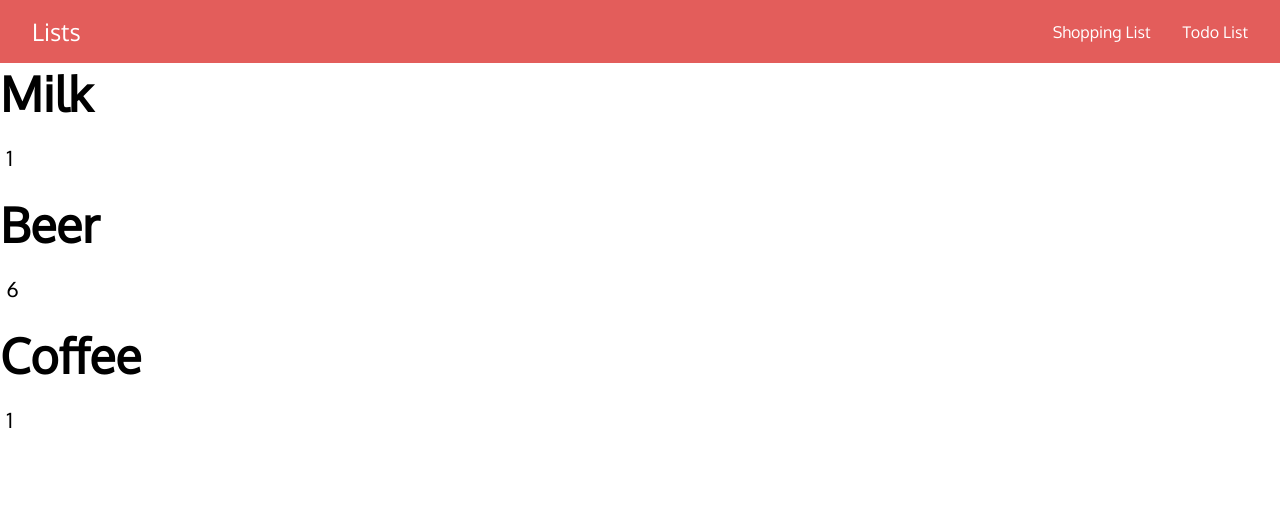
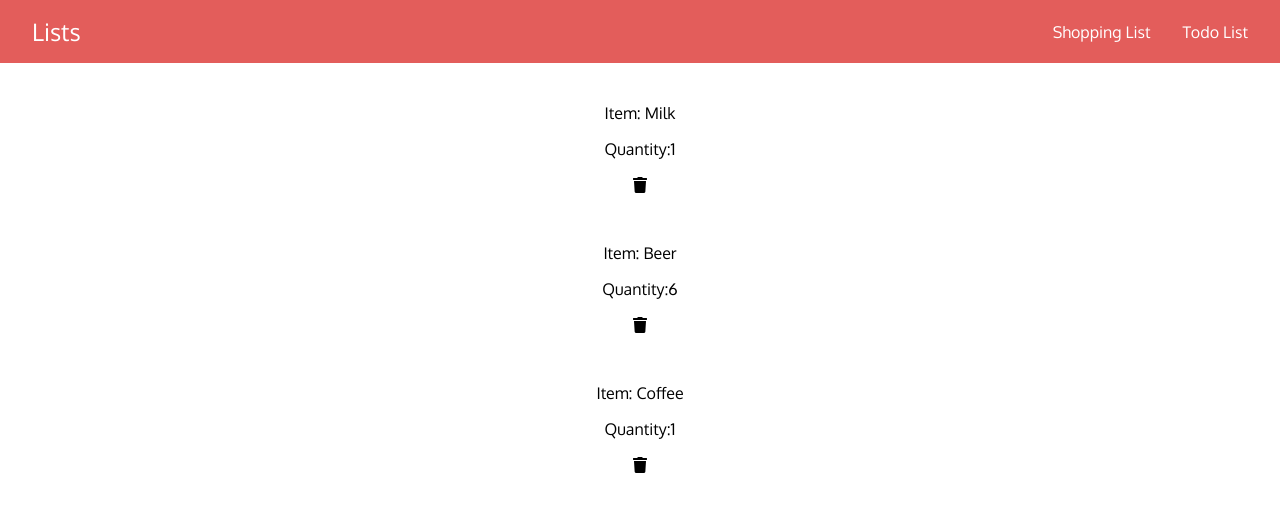
Before and after one commit to madeleinewoodbury/lists, a React (Create React App) app: page /shopping in a window 1280 px wide. Shown: the top 512 px of the page. Built offline with nearby package versions, Linux system fonts and the light colour scheme.

Commit message:
Context API with provider state implemented. Context reducer for delete action. Items in shopping list can be removed with onclick function

```diff
--- a/public/index.html
+++ b/public/index.html
@@ -10,6 +10,12 @@
     <meta name="theme-color" content="#000000" />
     <link rel="manifest" href="%PUBLIC_URL%/manifest.json" />
     <link
+      rel="stylesheet"
+      href="https://use.fontawesome.com/releases/v5.8.1/css/all.css"
+      integrity="sha384-50oBUHEmvpQ+1lW4y57PTFmhCaXp0ML5d60M1M7uH2+nqUivzIebhndOJK28anvf"
+      crossorigin="anonymous"
+    />
+    <link
       href="https://fonts.googleapis.com/css?family=Oxygen"
       rel="stylesheet"
     />
--- a/src/App.js
+++ b/src/App.js
@@ -5,10 +5,12 @@ import Header from "./components/layout/Header";
 import Home from "./components/page/Home";
 import Todo from "./components/page/Todo";
 import ShoppingItems from "./components/page/shopping/ShoppingItems";
+import { Provider } from "./context";
 
 class App extends Component {
   render() {
     return (
+      <Provider>
         <Router>
           <div className="App">
             <Header />
@@ -19,6 +21,7 @@ class App extends Component {
             </Switch>
           </div>
         </Router>
+      </Provider>
     );
   }
 }
--- /dev/null
+++ b/src/components/page/shopping/Shopping.css
@@ -0,0 +1,13 @@
+.card {
+  width: 50%;
+  margin: 2rem auto;
+}
+
+.item-list {
+  text-align: center;
+}
+
+.item-list li {
+  list-style: none;
+  padding: 0.5rem 0;
+}
--- a/src/components/page/shopping/Shopping.js
+++ b/src/components/page/shopping/Shopping.js
@@ -1,14 +1,36 @@
 import React, { Component } from "react";
 import PropTypes from "prop-types";
+import { Consumer } from "../../../context";
+import "./Shopping.css";
 
 class Shopping extends Component {
+  onDeleteClick = (id, dispatch) => {
+    dispatch({ type: "DELETE_ITEM", payload: id });
+  };
   render() {
-    const { name, quantity } = this.props.item;
+    const { id, name, quantity } = this.props.item;
     return (
-      <div>
-        <h1>{name}</h1>
-        <p>{quantity}</p>
-      </div>
+      <Consumer>
+        {value => {
+          const { dispatch } = value;
+          return (
+            <div>
+              <div className="card">
+                <ul className="item-list">
+                  <li>Item: {name}</li>
+                  <li>Quantity:{quantity}</li>
+                  <li>
+                    <i
+                      onClick={this.onDeleteClick.bind(this, id, dispatch)}
+                      className="fas fa-trash"
+                    />
+                  </li>
+                </ul>
+              </div>
+            </div>
+          );
+        }}
+      </Consumer>
     );
   }
 }
--- a/src/components/page/shopping/ShoppingItems.js
+++ b/src/components/page/shopping/ShoppingItems.js
@@ -1,38 +1,22 @@
 import React, { Component } from "react";
 import Shopping from "./Shopping";
+import { Consumer } from "../../../context";
 
 class ShoppingItems extends Component {
-  constructor() {
-    super();
-    this.state = {
-      shoppingItems: [
-        {
-          id: 1,
-          name: "Milk",
-          quantity: 1
-        },
-        {
-          id: 2,
-          name: "Beer",
-          quantity: 6
-        },
-        {
-          id: 3,
-          name: "Coffee",
-          quantity: 1
-        }
-      ]
-    };
-  }
   render() {
-    const { shoppingItems } = this.state;
-
     return (
-      <div>
-        {shoppingItems.map(item => (
-          <Shopping key={item.id} item={item} />
-        ))}
-      </div>
+      <Consumer>
+        {value => {
+          const { shoppingItems } = value;
+          return (
+            <React.Fragment>
+              {shoppingItems.map(item => (
+                <Shopping key={item.id} item={item} />
+              ))}
+            </React.Fragment>
+          );
+        }}
+      </Consumer>
     );
   }
 }
--- /dev/null
+++ b/src/context.js
@@ -0,0 +1,52 @@
+import React, { Component } from "react";
+
+const Context = React.createContext();
+
+const reducer = (state, action) => {
+  switch (action.type) {
+    case "DELETE_ITEM":
+      return {
+        ...state,
+        shoppingItems: state.shoppingItems.filter(
+          item => item.id !== action.payload
+        )
+      };
+    default:
+      return state;
+  }
+};
+
+export class Provider extends Component {
+  state = {
+    shoppingItems: [
+      {
+        id: 1,
+        name: "Milk",
+        quantity: "1"
+      },
+      {
+        id: 2,
+        name: "Beer",
+        quantity: "6"
+      },
+      {
+        id: 3,
+        name: "Coffee",
+        quantity: "1"
+      }
+    ],
+
+    // Calls the action from the reducer
+    dispatch: action => this.setState(state => reducer(state, action))
+  };
+
+  render() {
+    return (
+      <Context.Provider value={this.state}>
+        {this.props.children}
+      </Context.Provider>
+    );
+  }
+}
+
+export const Consumer = Context.Consumer;
```
Lines whose indentation alone changed are shown as unchanged.
